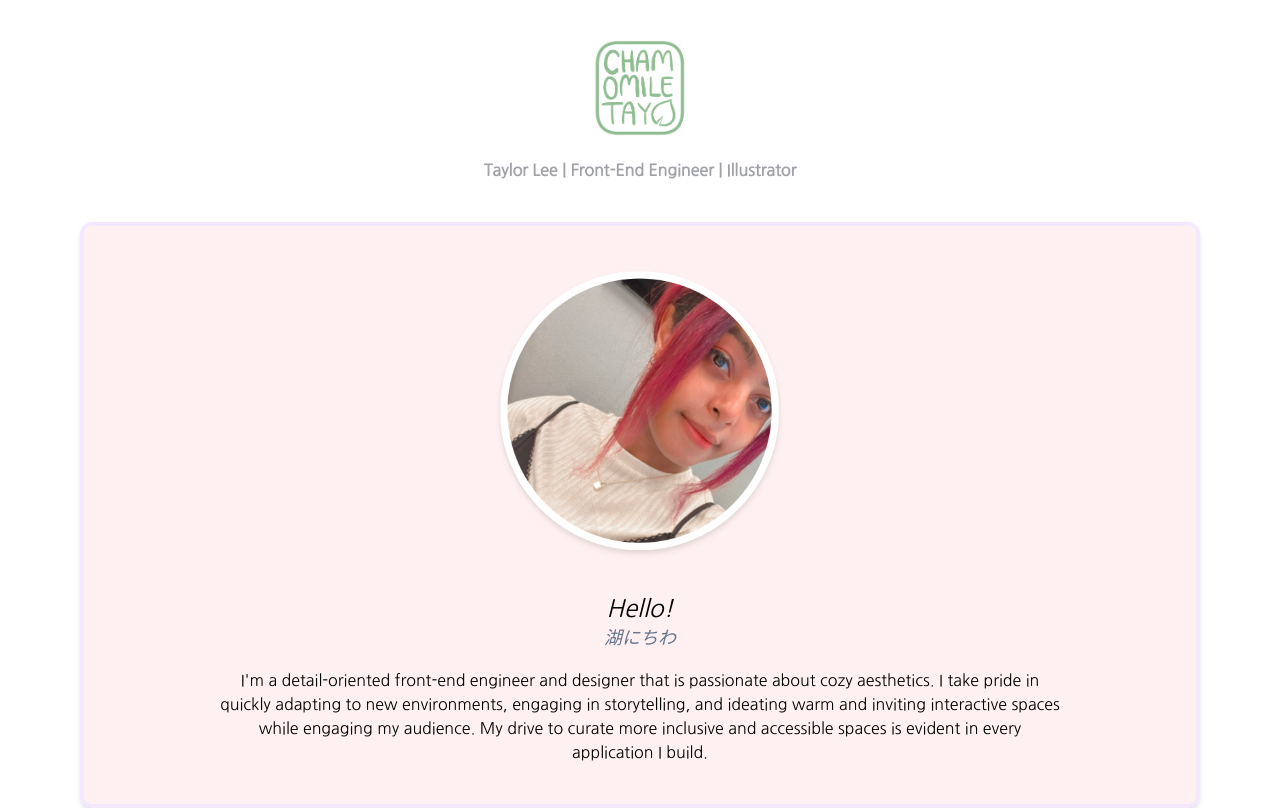
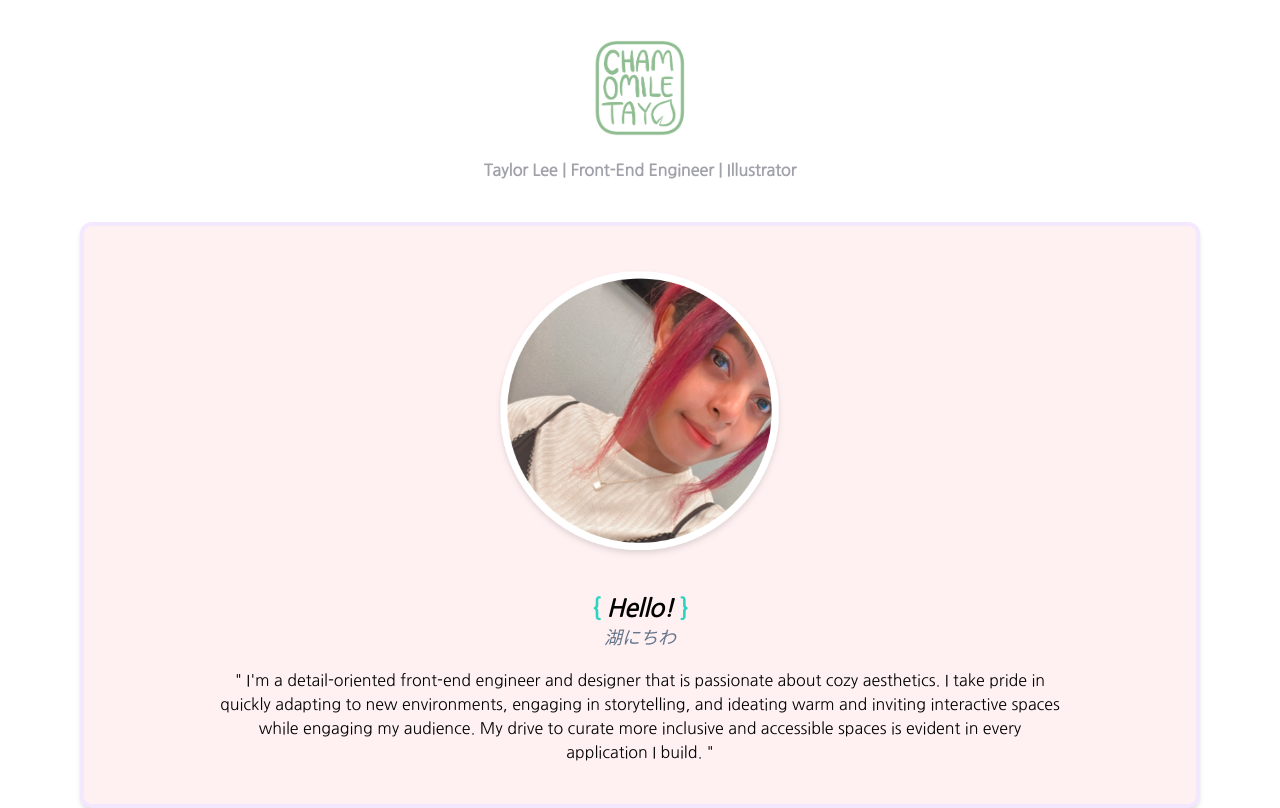
Before and after one commit to chamomiletay/chamomiletay-archive, a React (Create React App) app: page /about in a window 1280 px wide. Built offline with nearby package versions, Linux system fonts and the light colour scheme.

Commit message:
Adjusted About component styling

```diff
--- a/src/components/About.js
+++ b/src/components/About.js
@@ -17,11 +17,12 @@ const About = () => {
           </div>
 
           <div>
-              <h3 className='pt-4 text-2xl m-plus-rounded italic'>Hello!</h3>
-              <p className='pb-4 text-lg m-plus-rounded italic text-slate-500'>湖にちわ</p>
+              <h3 className='pt-4 text-2xl font-semibold font-nanum-gothic text-teal-400'>&#123; <span className='text-black italic'>Hello!</span> &#125;</h3>
+              <p className='pb-4 text-lg font-m-plus-rounded italic text-slate-500'>湖にちわ</p>
+
 
               <p className='px-24'>
-                I'm a detail-oriented front-end engineer and designer that is passionate about cozy aesthetics. I take pride in quickly adapting to new environments, engaging in storytelling, and ideating warm and inviting interactive spaces while engaging my audience. My drive to curate more inclusive and accessible spaces is evident in every application I build.
+                " I'm a detail-oriented front-end engineer and designer that is passionate about cozy aesthetics. I take pride in quickly adapting to new environments, engaging in storytelling, and ideating warm and inviting interactive spaces while engaging my audience. My drive to curate more inclusive and accessible spaces is evident in every application I build. "
               </p>
 
           </div>
```
